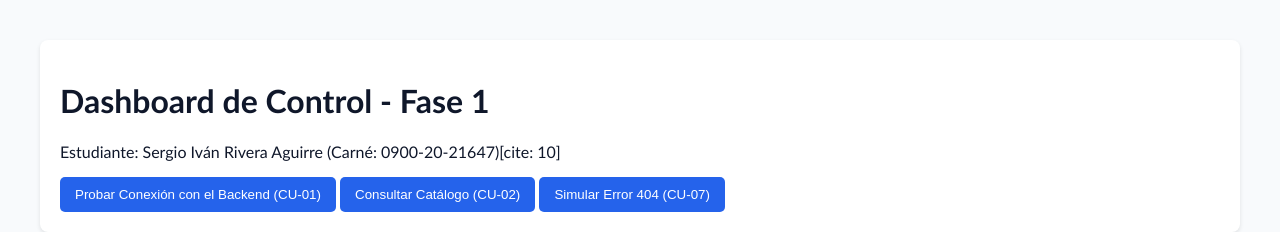
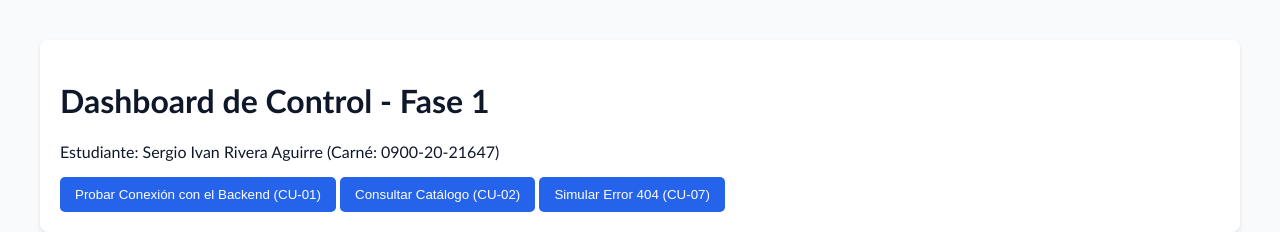
Before and after one commit to sriveraa3umg/proyecto-acs-fase1, a website: page frontend/index.html in a window 1280 px wide. Shown: the top 232 px of the page. Drawn offline with Linux system fonts and the light colour scheme.

Commit message:
Update index.html

```diff
--- a/frontend/index.html
+++ b/frontend/index.html
@@ -14,7 +14,7 @@
 <body>
     <div class="card">
         <h1>Dashboard de Control - Fase 1</h1>
-        <p>Estudiante: Sergio Iván Rivera Aguirre (Carné: 0900-20-21647)[cite: 10]</p>
+        <p>Estudiante: Sergio Ivan Rivera Aguirre (Carné: 0900-20-21647)</p>
         <button onclick="probarConexion()">Probar Conexión con el Backend (CU-01)</button>
         <button onclick="cargarItems()">Consultar Catálogo (CU-02)</button>
         <button onclick="probarRutaInexistente()">Simular Error 404 (CU-07)</button>
```
